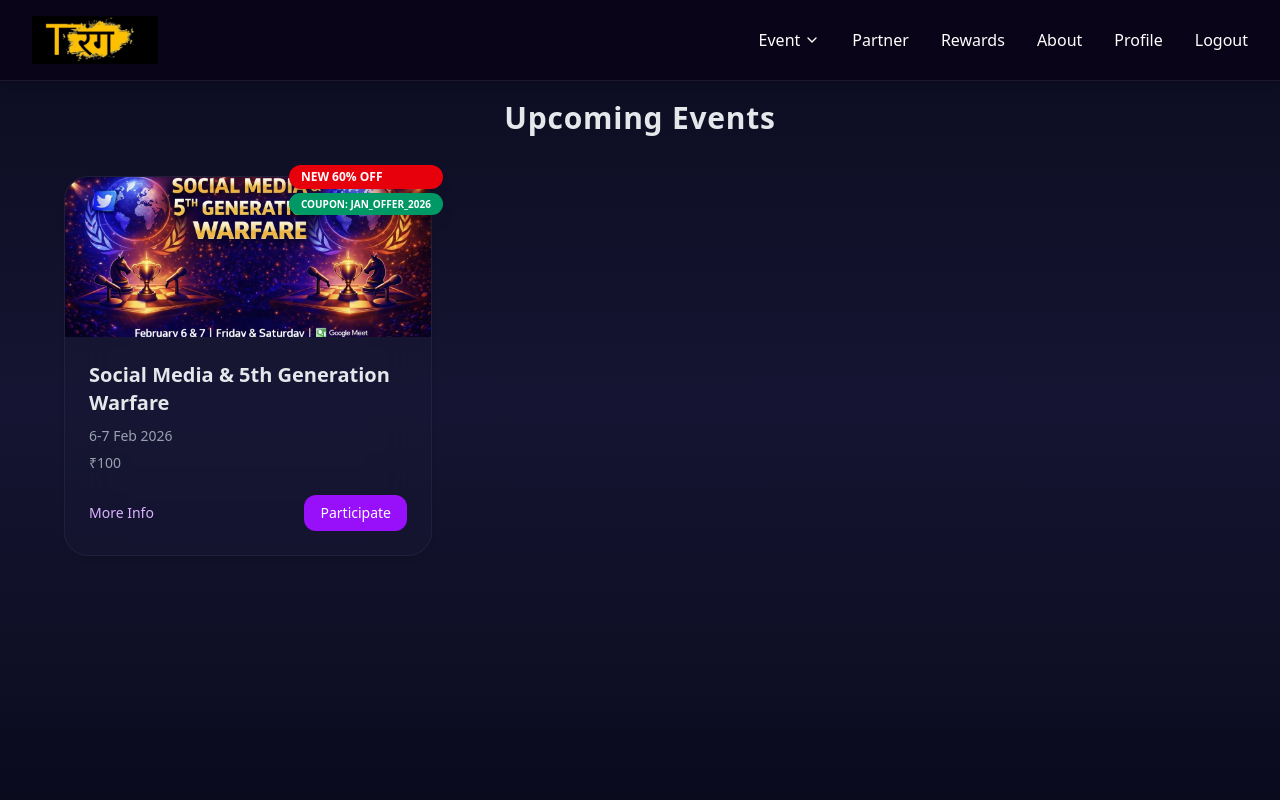
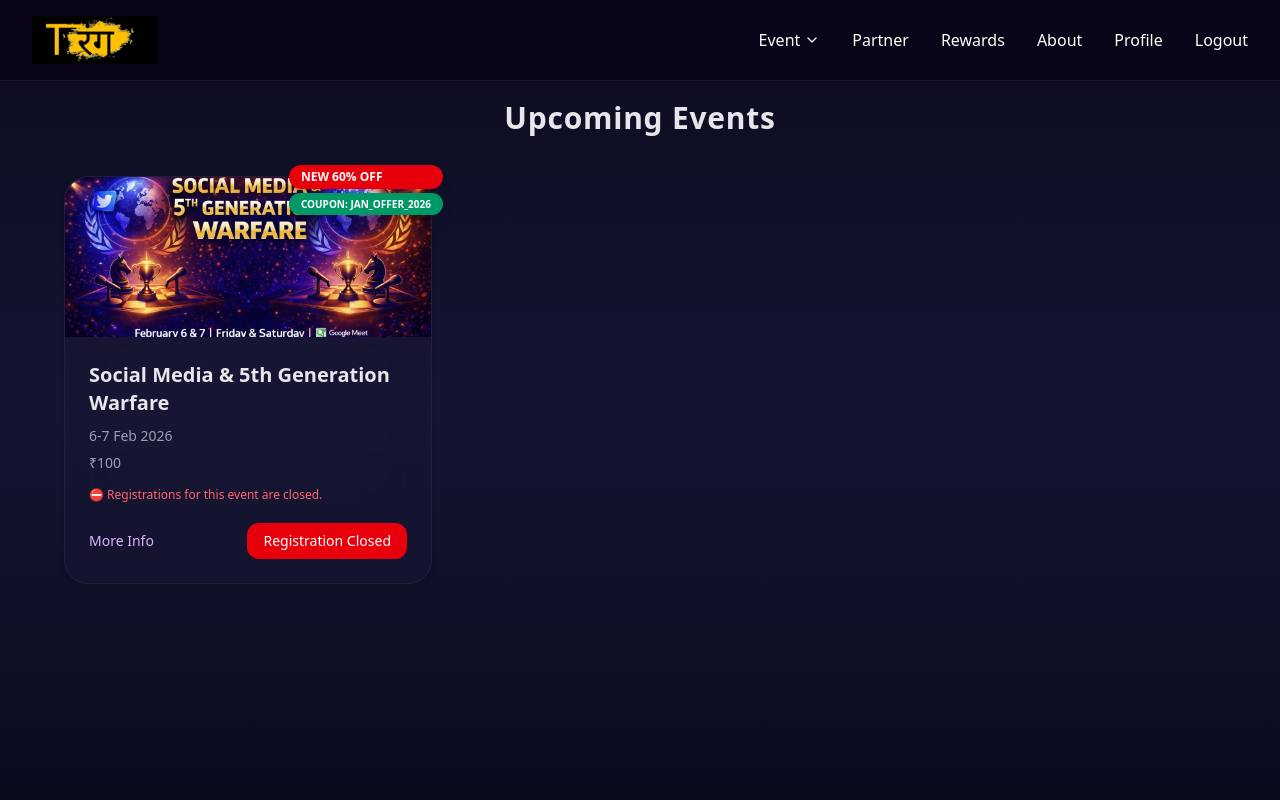
Before and after one commit to Satyam0000000/Tarang_Frontend, a React (Vite) app: page /UpcomingEvents in a window 1280 px wide. Shown: the top 800 px of the page. Built offline with nearby package versions, Linux system fonts and the light colour scheme; no server answers; sample sign-in values are in the browser's storage.

Commit message:
event closed

```diff
--- a/src/pages/UpcomingEvents.jsx
+++ b/src/pages/UpcomingEvents.jsx
@@ -17,6 +17,7 @@ const eventsData = [
       "Join the Social Media & 5G Warfare Debate Bootcamp on Feb 6-7, 10 PM onwards, organised by NIT Jalandhar Virtual Debate Club (TARANG). This online event helps students develop clear thinking, confident expression, and sharp communication skills through real-time discussions on trending topics. Boost your personality and ace online interactions! ",
     image:Feb7EventImg,
     isNew: true,
+    eventOpen: false,
     eventLink: "https://meet.google.com/txt-zgbk-kjp",
     brochure: '/Brochure/Feb_7_Brochure.pdf',
   },
@@ -72,6 +73,7 @@ function UpcomingEvents() {
           );
 
           const isButtonLoading = loadingRegistrations;
+          const isEventClosed = event.eventOpen === false;
           let amount = null;
           if (event.entryFee && event.entryFee !== "Free") {
             amount = event.entryFee.replace("₹", "").trim();
@@ -155,6 +157,12 @@ function UpcomingEvents() {
                 </div>
               )}
 
+              {isEventClosed && (
+                <p className="text-red-400 text-xs mt-3">
+                  ⛔ Registrations for this event are closed.
+                </p>
+              )}
+
               <div className="flex flex-col sm:flex-row gap-3 sm:justify-between sm:items-center mt-5">
                 <button
                   onClick={(e) => {
@@ -167,8 +175,8 @@ function UpcomingEvents() {
                 </button>
 
                 <motion.button
-                  whileTap={{ scale: hasParticipated || isButtonLoading ? 1 : 0.95 }}
-                  disabled={hasParticipated || isButtonLoading}
+                  whileTap={{ scale: hasParticipated || isButtonLoading || isEventClosed ? 1 : 0.95 }}
+                  disabled={hasParticipated || isButtonLoading || isEventClosed}
                   onClick={(e) => {
                     e.stopPropagation();
                     if (hasParticipated) return;
@@ -187,6 +195,8 @@ function UpcomingEvents() {
                   className={`px-4 py-2 rounded-xl text-sm transition ${
                     isButtonLoading
                       ? "bg-gray-600 cursor-wait text-gray-300"
+                      : isEventClosed
+                      ? "bg-red-600 cursor-not-allowed text-white"
                       : hasParticipated
                       ? "bg-green-600 cursor-not-allowed text-white"
                       : "bg-purple-600 hover:bg-purple-700 text-white"
@@ -194,11 +204,13 @@ function UpcomingEvents() {
                 >
                   {isButtonLoading
                     ? "Checking..."
+                    : isEventClosed
+                    ? "Registration Closed"
                     : hasParticipated
                     ? "Participated"
                     : "Participate"}
                 </motion.button>
-                {hasParticipated && (
+                {hasParticipated && !isEventClosed && (
                   <button
                     onClick={(e) => {
                       e.stopPropagation();
```
